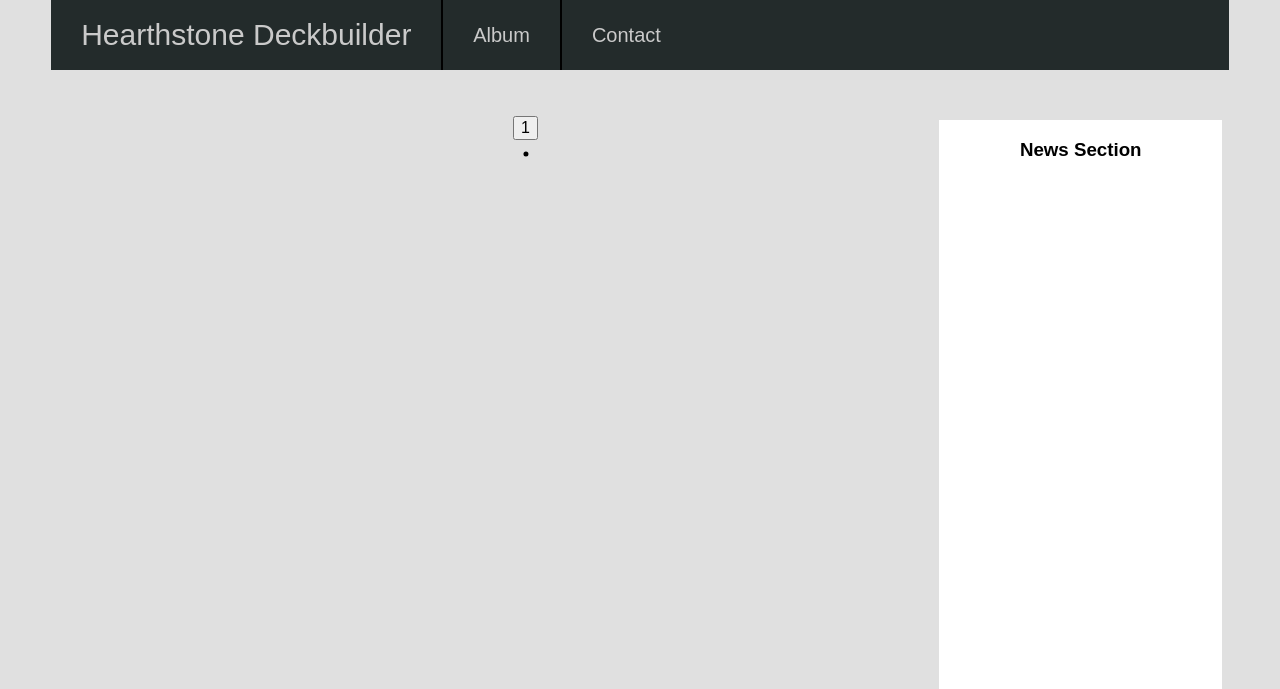
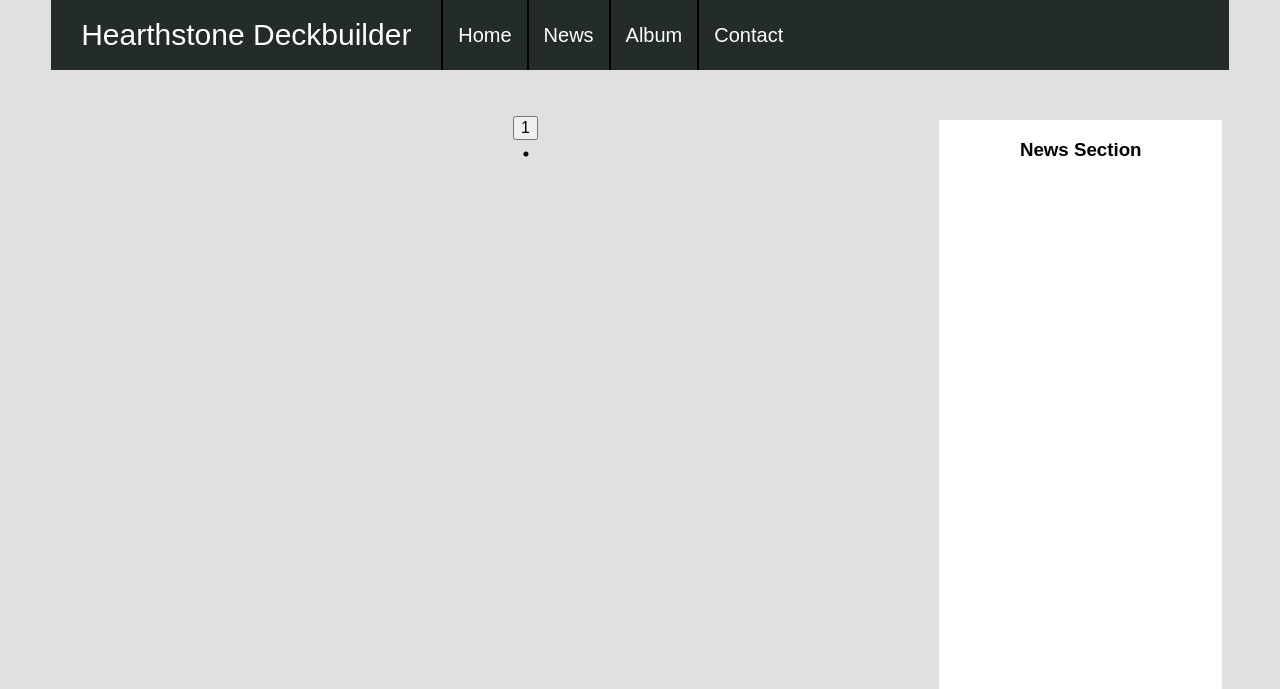
Before and after one commit to konichiwas/hearthstone-deck-builder, a Django app: page /builder/ in a window 1280 px wide. Shown: the top 689 px of the page. Run offline with Django 3.2, Linux system fonts and the light colour scheme; data that the repository does not hold is empty; style sheets or scripts are compiled from the project's sources; some libraries are stand-ins or nearby versions.

Commit message:
updated header

```diff
--- a/builder/static/src/header.less
+++ b/builder/static/src/header.less
@@ -53,8 +53,8 @@
 			padding: 20px;
 			z-index: 10;
 
-			border-bottom: 2px solid @gray;
-			border-top: 2px solid @gray;
+			border-bottom: 2px solid white;
+			border-top: 2px solid white;
 			background-color: @gray-dark;
 
 			li {
@@ -65,7 +65,7 @@
 		}
 	}
 
-	@media (min-width: 801px) {
+	@media (min-width: 812px) {
 		overflow: hidden;
 
 		.home-link {
@@ -96,12 +96,12 @@
 
 				a {
 					border-left: 2px solid black;
-					padding: 26px 30px;
+					padding: 26px 15px;
 				}
 			}
 		}
 	}
-	@media (min-width: 501px) and (max-width: 800px) {
+	@media (min-width: 501px) and (max-width: 811px) {
 		._mobile-layout;
 	}
 	@media (max-width: 500px) {
@@ -115,7 +115,7 @@
 	.home-link {
 		font-family: 'Hind', sans-serif;
 		font-size: 30px;
-		color: @gray;
+		color: white;
 		text-decoration: none;
 	}
 
@@ -130,7 +130,7 @@
 		a {
 			display: block;
 
-			color: @gray;
+			color: white;
 			font-size: 20px;
 			text-decoration: none;
 		}
--- a/builder/templates/builder/includes/header.html
+++ b/builder/templates/builder/includes/header.html
@@ -10,6 +10,8 @@
 			<img src="{% static "builder/images/logo.png" %}" alt="logo">
 		</a>
 		<ul class="main-menu">
+			<li><a href="{% url 'builder:index' %}">Home</a></li>
+			<li><a href="{% url 'news:news' %}">News</a></li>
 			<li><a href="{% url 'builder:album' %}">Album</a></li>
 			<li><a href="{% url 'builder:contact' %}">Contact</a></li>
 		</ul>
```
